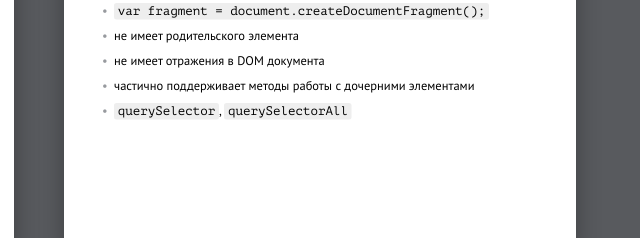
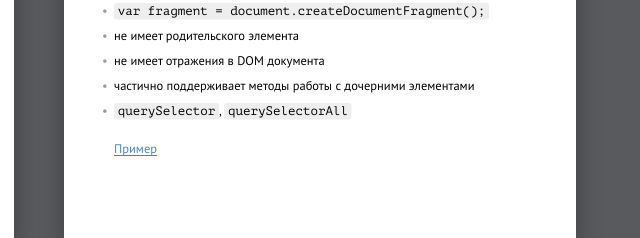
Before and after one commit to denis-zavgorodny/slides-browser-api, a website: page index.html in a window 1280 px wide. Shown: the part 2813-3051 px from the top of the page, 548-1188 px from the left. Drawn offline with Linux system fonts and the light colour scheme.

Commit message:
Добавляет пример использования DocumentFragment

```diff
--- a/index.html
+++ b/index.html
@@ -194,6 +194,7 @@
             <li>частично поддерживает методы работы с дочерними элементами</li>
             <li><code>querySelector</code>, <code>querySelectorAll</code></li>
         </ul>
+        <div><a href="https://codepen.io/denisz/pen/vWdajM">Пример</a></div>
     </section>
 
     <section class="slide">
```
